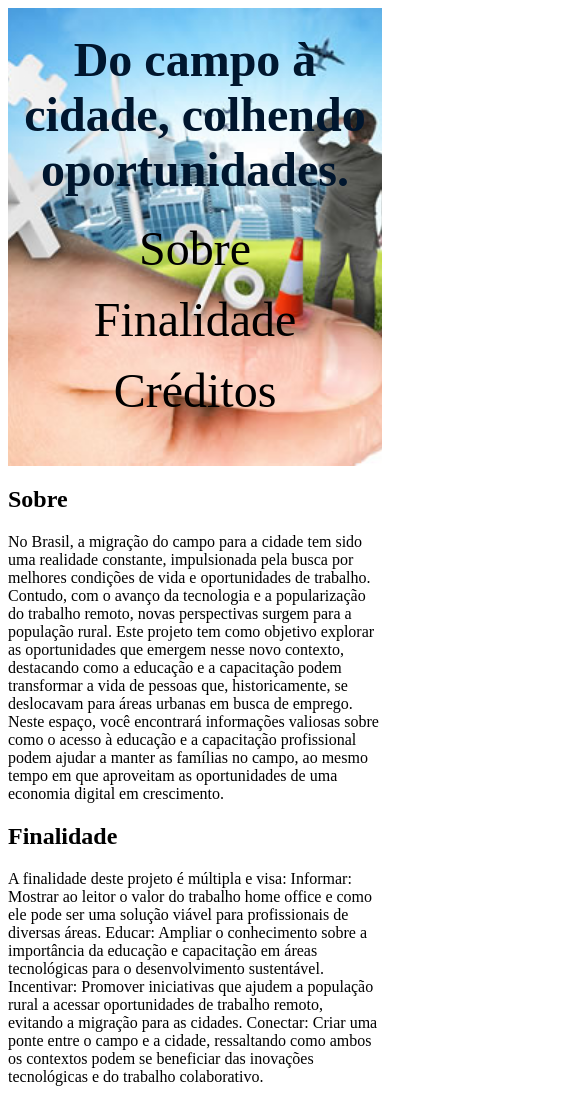
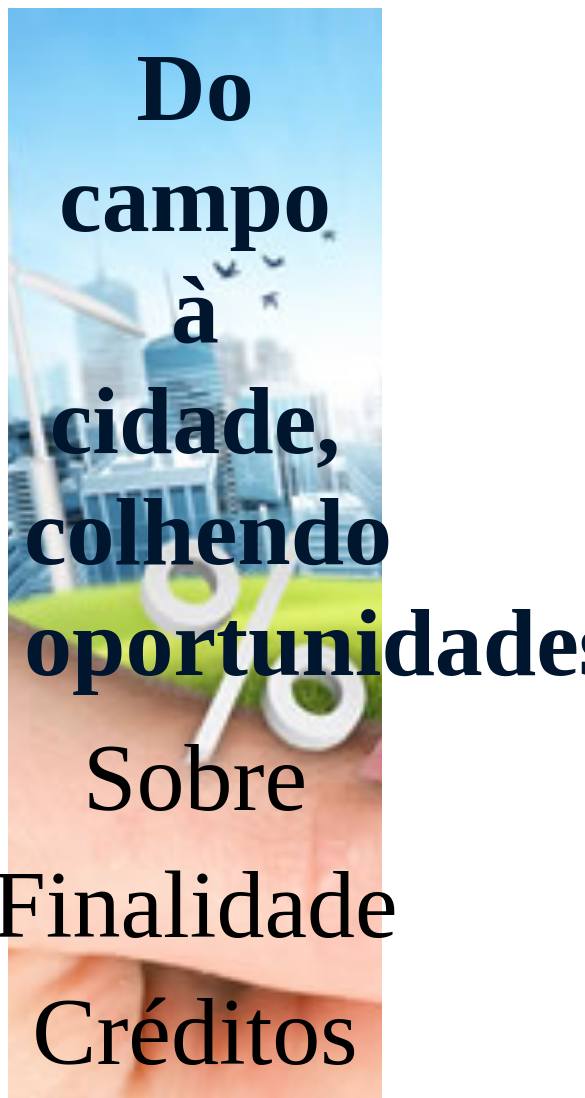
Before and after one commit to gabrielfabiano/Agrinho_2024, a plain HTML site: page index.html in a window 390 px wide. Shown: the top 1098 px of the page, 585 px wide, since content can reach past the window. Drawn offline with Linux system fonts and the light colour scheme.

Commit message:
fonte size6

```diff
--- a/styles.css
+++ b/styles.css
@@ -22,7 +22,7 @@ header h1 {
     margin: 0;
     position: relative;
     z-index: 1;
-    font-size: 4rem;
+    font-size: 6rem;
 }
 
 footer {
@@ -51,7 +51,7 @@ nav ul li {
 nav ul li a {
     color: #000;
     text-decoration: none;
-    font-size: 3rem;
+    font-size: 6rem;
 }
 
 @media (max-width: 768px) {
@@ -60,10 +60,10 @@ nav ul li a {
     }
 
     header h1 {
-        font-size: 3rem;
+        font-size: 6rem;
     }
 
     nav ul li a {
-        font-size: 3rem;
+        font-size: 6rem;
     }
 }
```
